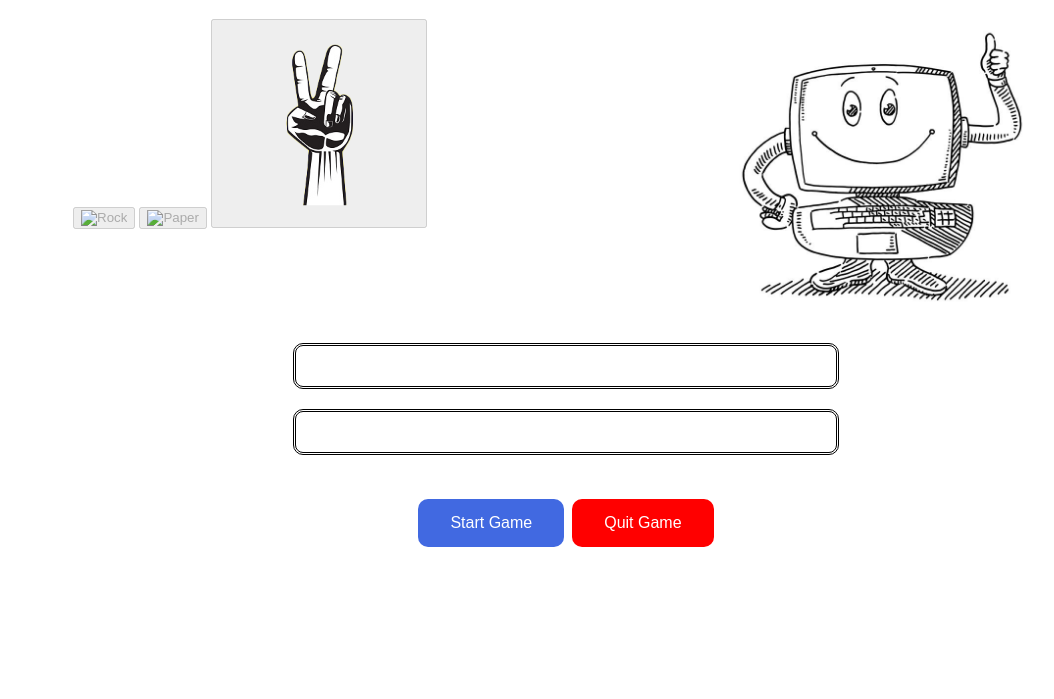
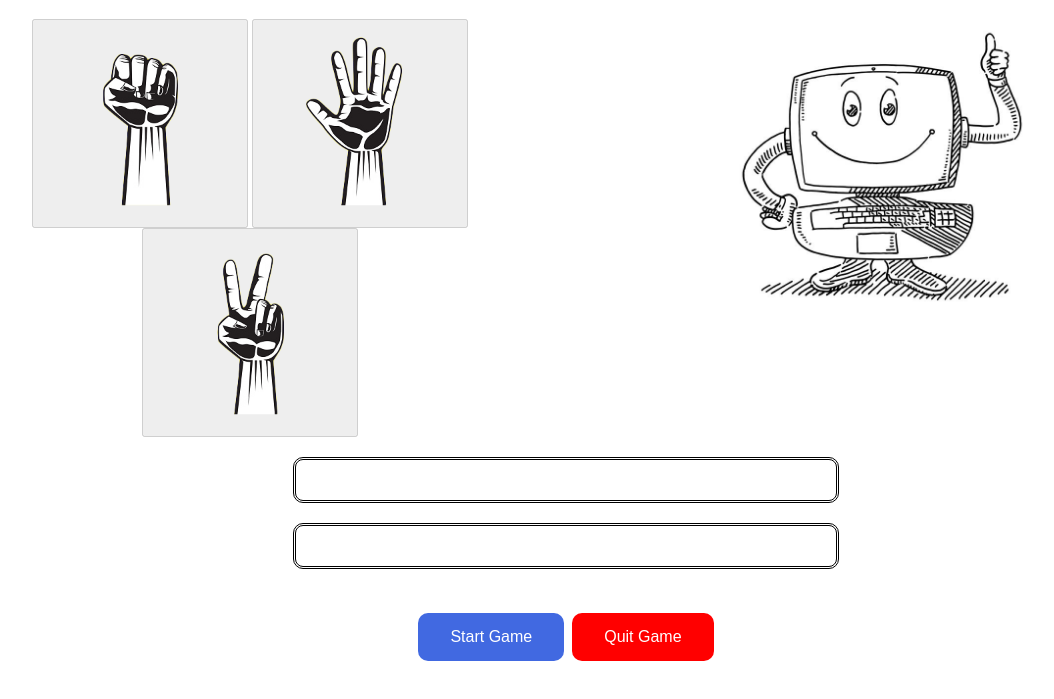
Before and after one commit to jansorianowork/js-rock-paper-scissors, a plain HTML site: page index.html in a window 1280 px wide. Shown: the part 61-760 px from the top of the page, without its empty margins (74-1128 px from the left). Drawn offline with Linux system fonts and the light colour scheme; the site is published under a folder, as on GitHub Pages, so addresses that start at the root find nothing.

Commit message:
fixed images

```diff
--- a/index.html
+++ b/index.html
@@ -11,8 +11,8 @@
     <h1>Rock Paper Scissors</h1>
     <div class="game-pad">
         <div class="player-options">
-            <button id="btn-rock" class="player-option-image" disabled><img src="/images/rock.png" alt="Rock"></button>
-            <button id="btn-paper" class="player-option-image" disabled><img src="/images/paper.png" alt="Paper"/></button>
+            <button id="btn-rock" class="player-option-image" disabled><img src="./images/rock.png" alt="Rock"></button>
+            <button id="btn-paper" class="player-option-image" disabled><img src="./images/paper.png" alt="Paper"/></button>
             <button id="btn-scissors" class="player-option-image" disabled><img src="./images/scissors.png" alt="Scissors"/></button>
         </div>
         <div class="computer-choice">
```
